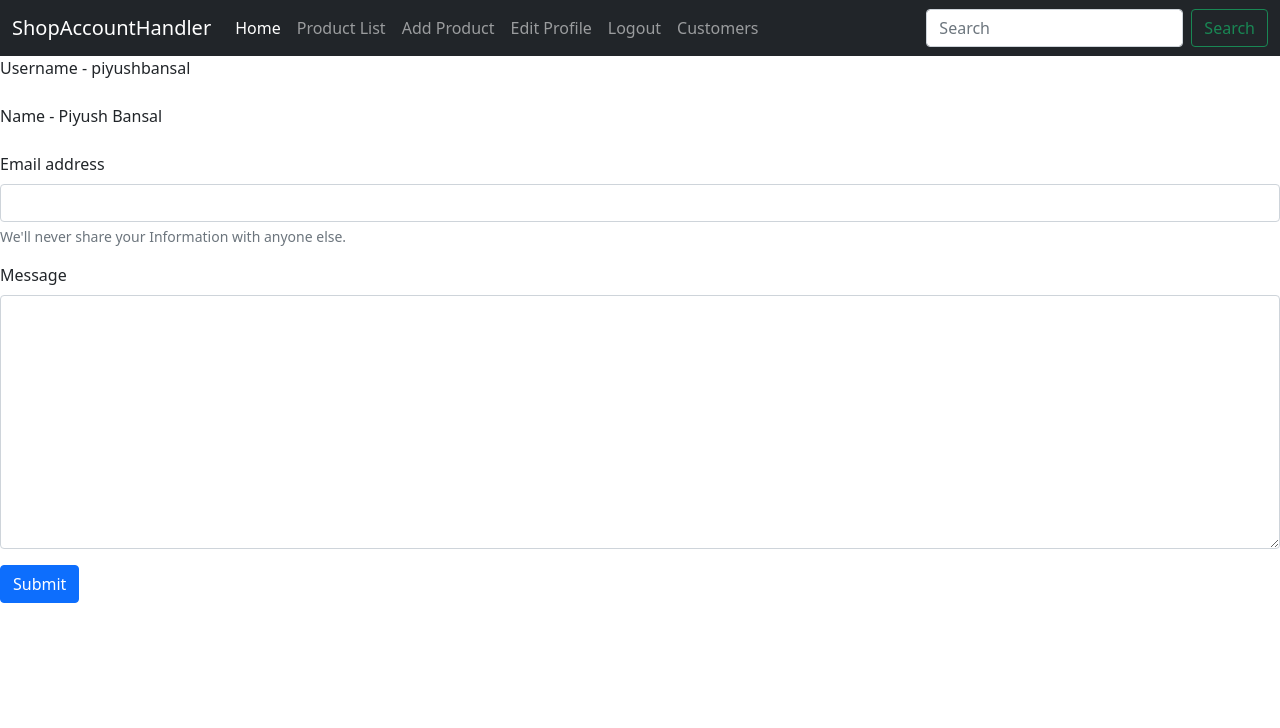
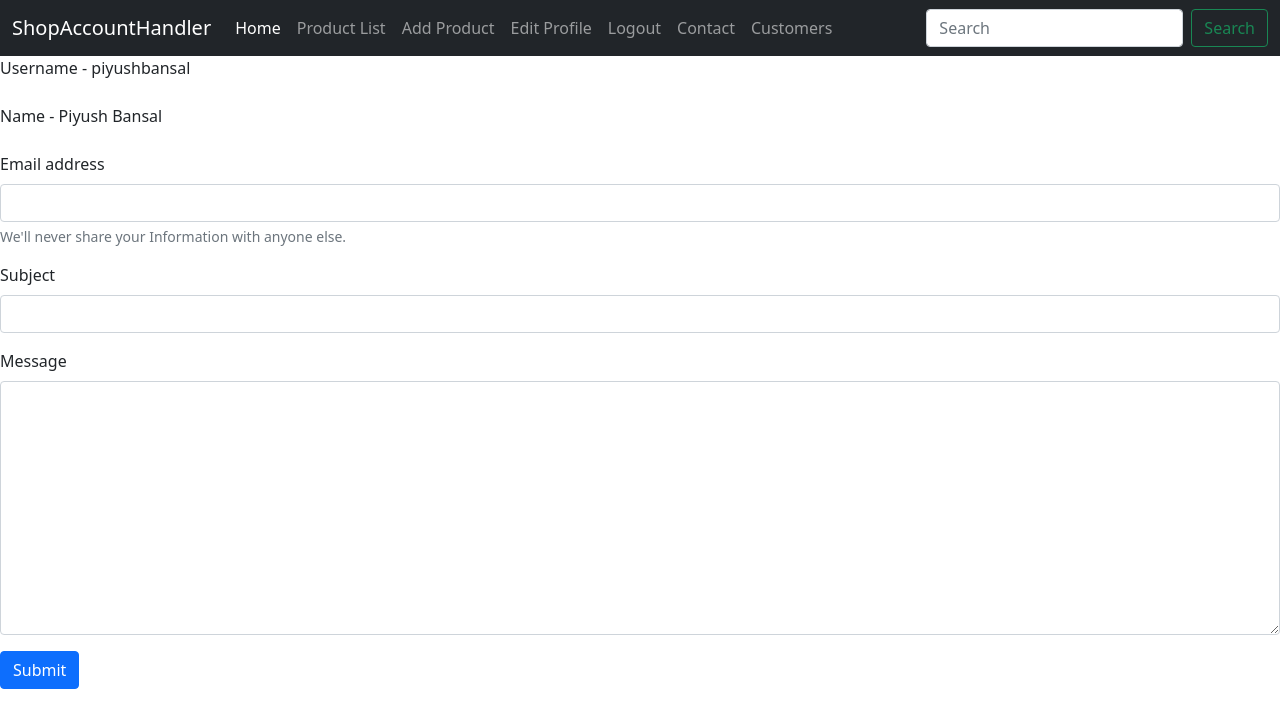
Before and after one commit to Bpiyush544/College-project, a Django app: page /contact/ in a window 1280 px wide. Shown: the top 728 px of the page. Run offline with Django 4.2, Linux system fonts and the light colour scheme; a user stored in the database is signed in.

Commit message:
testing level email send

```diff
--- a/ShopAccountHandler/RcptGenerator/models.py
+++ b/ShopAccountHandler/RcptGenerator/models.py
@@ -1,5 +1,3 @@
-from email import message
-from statistics import mode
 from django.db import models
 from django.contrib.auth.models import User
 from django.urls import reverse
@@ -86,6 +84,7 @@ class Contact(models.Model):
     username = models.CharField(max_length=255)
     first_name = models.CharField(max_length=255)
     email = models.CharField(max_length=1023)
+    subject = models.CharField(max_length=255, default="")
     message = models.CharField(max_length=5000)
     date = models.DateField()
 
--- a/ShopAccountHandler/RcptGenerator/templates/base.html
+++ b/ShopAccountHandler/RcptGenerator/templates/base.html
@@ -46,6 +46,9 @@
                     <li class="nav-item">
                         <a class="nav-link" href="{% url 'logout' %}">Logout</a>
                     </li>
+                    <li class="nav-item">
+                        <a class="nav-link" href="{% url 'contact' %}">Contact</a>
+                    </li>
                     {% endif %}
                     {% if user.is_authenticated == False %}
                     <li class="nav-item">
--- a/ShopAccountHandler/RcptGenerator/templates/contact.html
+++ b/ShopAccountHandler/RcptGenerator/templates/contact.html
@@ -17,6 +17,10 @@
       <div id="emailHelp" class="form-text">We'll never share your Information with anyone else.</div>
     </div>
     <div class="mb-3">
+      <label for="message" class="form-label">Subject</label>
+      <input type="text" name="subject" class="form-control" required>
+    </div>
+    <div class="mb-3">
       <label for="message" class="form-label">Message</label>
       <textarea name="message" class="form-control" cols="30" rows="10" required></textarea>
     </div>
--- a/ShopAccountHandler/RcptGenerator/views.py
+++ b/ShopAccountHandler/RcptGenerator/views.py
@@ -4,7 +4,7 @@ from . models import Contact, Product, Receipt, Amount
 from django.views.generic import CreateView, UpdateView
 from django.contrib.auth.models import User
 from . forms import ProductForm, UpdateProductForm
-
+from django.core.mail import send_mail
 allUsers = User.objects.all()
 customers = []
 
@@ -51,12 +51,21 @@ def contact(request):
         username = request.POST.get('username')
         name = request.POST.get('fname')
         email = request.POST.get('email')
+        subject = request.POST.get('subject')
         message = request.POST.get('message')
-        # con = Contact(username=username, name=name,
-        #               email=email, message=message)
-        # print(con)
-        print(username)
-        # con.save()
+        # print(name)
+        # writint code to send an email
+        send_mail(
+            'message from ' + name,  # subject
+            message,  # message
+            email,  # from email
+            ['piyushb544@gmail.com'],  # to email
+        )
+        con = Contact(username=username, first_name=name,
+                      email=email, subject=subject, message=message, date=datetime.datetime.now().date())
+        print(con)
+        # print(username)
+        con.save()
     return render(request, 'contact.html')
 
 
```
Also changed, not shown: ShopAccountHandler/ShopAccountHandler/settings.py (+8 -0 lines), ShopAccountHandler/RcptGenerator/migrations/0015_contact_subject.py (added), ShopAccountHandler/db.sqlite3.
